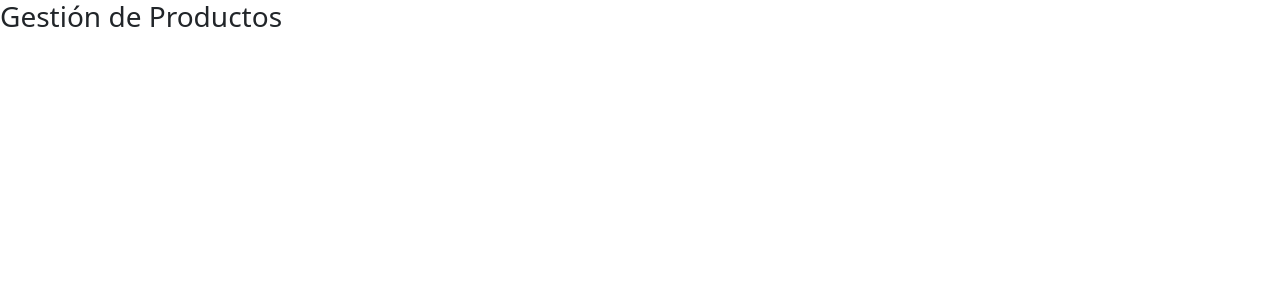
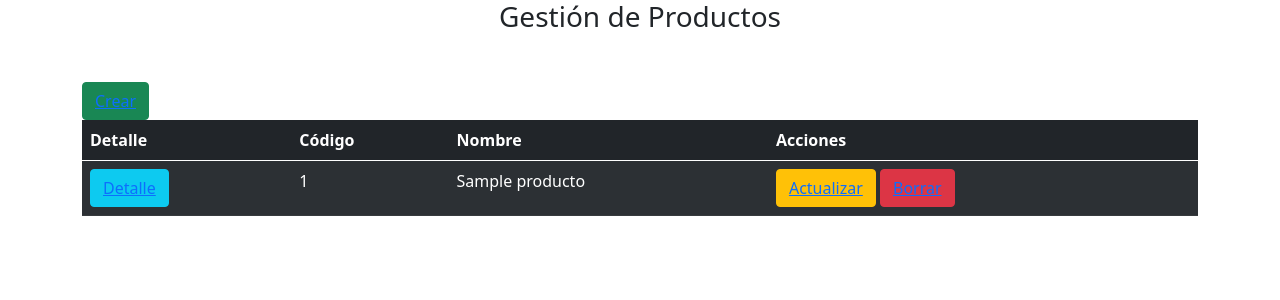
Before and after one commit to bellonNoelia/DAW-PHP, a PHP site: page /listado.php in a window 1280 px wide. Shown: the top 300 px of the page. Run offline with PHP 8.4, Linux system fonts and the light colour scheme; tables that the repository leaves empty hold one stand-in row (values such as "Sample post"); data that the repository does not hold is empty.

Commit message:
Update listado.php

```diff
--- a/Tarea03/listado.php
+++ b/Tarea03/listado.php
@@ -1,12 +1,21 @@
 <?php
-//Llamamos a la conexión.
-require_once("conexion.php");
+//Llamamos al archivo de conexión.
+require_once('conexion.php');
+$conexionProyecto= new PDO($dsn,$user,$pass);
+//Creamos una variable que llame a la BBDD y hacemos el SELECT
+$sentencia=$conexionProyecto->query("SELECT * FROM productos");
+//Guardamos en la variable producto todos los valores de la BBDD.
+$producto=$sentencia->fetchAll(PDO::FETCH_OBJ);
+
+
+
 ?>
+
 <!DOCTYPE html>
 <html lang="es">
 
 <head>
-    <title>Title</title>
+    <title>Tema 3</title>
     <!-- Required meta tags -->
     <meta charset="utf-8">
     <meta name="viewport" content="width=device-width, initial-scale=1, shrink-to-fit=no">
@@ -14,10 +23,63 @@ require_once("conexion.php");
     <!-- Bootstrap CSS v5.0.2 -->
     <link rel="stylesheet" href="https://cdn.jsdelivr.net/npm/bootstrap@5.0.2/dist/css/bootstrap.min.css"
         integrity="sha384-EVSTQN3/azprG1Anm3QDgpJLIm9Nao0Yz1ztcQTwFspd3yD65VohhpuuCOmLASjC" crossorigin="anonymous">
+    <link rel="stylesheet" href="estilos.css">
+
 
 </head>
 
+
 <body>
+    <div class="container-fluid">
+        <div>
+            <h3 class="text-center">Gestión de Productos</h3>
+        </div>
+
+
+
+
+        <div class="container mt-5">
+        <button type="submit" class="btn btn-success"><a href="crear.php">Crear</a></button>
+
+            <table class="table table-dark table-striped">
+                <thead>
+                    <tr>
+                        <th>Detalle</th>
+                        <th>Código</th>
+                        <th>Nombre</th>
+                        <th>Acciones</th>
+                    </tr>
+                </thead>
+                <tbody>
+                    <?php
+                    //Recorremos el array
+                    foreach($producto as $dato){
+                    ?>
+                    <tr>
+                        <td scope="row"><button type="button" class="btn btn-info"><a
+                                    href="detalle.php?id=<?php echo $datos->id ?>">Detalle</a></button></td>
+                        <!--Lo referenciamos con el ID -->
+                        <td><?php echo $dato->id ?></td>
+                        <!--Nombre en  la BBDD-->
+                        <td><?php echo $dato->nombre ?></td>
+                        <td><button type="button" class="btn btn-warning"> <a
+                                    href="update.php?id=<?php echo $datos->id ?>"> Actualizar</a></button>
+                            <button type="button" class="btn btn-danger"> <a
+                                    href="borrar.php?id=<?php echo $datos->id ?>">Borrar</a></button>
+                        </td>
+                    </tr>
+
+                    <?php
+                    //Cerramos el foreach
+                    }
+                    ?>
+                </tbody>
+
+            </table>
+        </div>
+    </div>
+
+
 
     <!-- Bootstrap JavaScript Libraries -->
     <script src="https://cdn.jsdelivr.net/npm/@popperjs/core@2.9.2/dist/umd/popper.min.js"
@@ -26,10 +88,6 @@ require_once("conexion.php");
     <script src="https://cdn.jsdelivr.net/npm/bootstrap@5.0.2/dist/js/bootstrap.min.js"
         integrity="sha384-cVKIPhGWiC2Al4u+LWgxfKTRIcfu0JTxR+EQDz/bgldoEyl4H0zUF0QKbrJ0EcQF" crossorigin="anonymous">
     </script>
-    <h3 class="">Gestión de Productos</h3>
-    <div class"">
-
-    </div>
 </body>
 
 </html>
```
